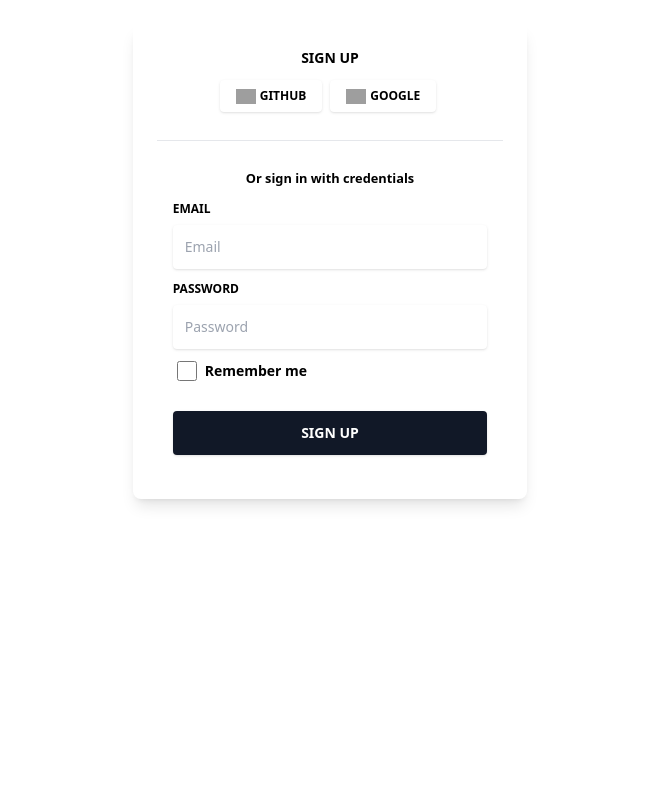
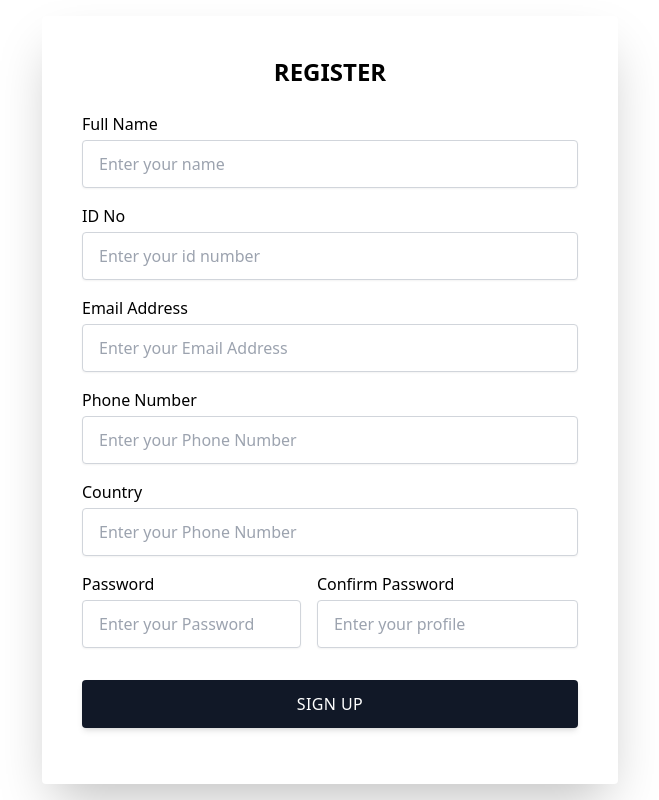
Before and after one commit to dillahmwangi/BorderLink, a React (Vite) app: page /signup in a window 1280 px wide. Shown: the whole page, without its empty margins (310-969 px from the left). Built offline with nearby package versions, Linux system fonts and the light colour scheme; grey boxes are pictures that could not be loaded.

Commit message:
added more fields in the sign up form

```diff
--- a/src/Pages/Signup.jsx
+++ b/src/Pages/Signup.jsx
@@ -1,47 +1,155 @@
 import React from 'react'
+import { Link } from 'react-router-dom'
+
 
 const Signup = () => {
+
   return (
-    <section className="bg-blueGray-50">
-    <div className="w-full lg:w-4/12 px-4 mx-auto pt-6">
-      <div className="relative flex flex-col min-w-0 break-words w-full mb-6 shadow-lg rounded-lg bg-blueGray-200 border-0">
-        <div className="rounded-t mb-0 px-6 py-6">
-          <div className="text-center mb-3">
-            <h6 className="text-blueGray-500 text-sm font-bold">
-              SIGN UP
-            </h6>
-          </div>
-          <div className="btn-wrapper text-center">
-            <button className="bg-white active:bg-blueGray-50 text-blueGray-700 px-4 py-2 rounded outline-none focus:outline-none mr-2 mb-1 uppercase shadow hover:shadow-md inline-flex items-center font-bold text-xs ease-linear transition-all duration-150" type="button">
-              <img alt="..." className="w-5 mr-1" src="https://demos.creative-tim.com/notus-js/assets/img/github.svg"/>Github</button>
-            <button className="bg-white active:bg-blueGray-50 text-blueGray-700 px-4 py-2 rounded outline-none focus:outline-none mr-1 mb-1 uppercase shadow hover:shadow-md inline-flex items-center font-bold text-xs ease-linear transition-all duration-150" type="button">
-              <img alt="..." className="w-5 mr-1" src="https://demos.creative-tim.com/notus-js/assets/img/google.svg"/>Google </button>
 
-          </div>
-          <hr className="mt-6 border-b-1 border-blueGray-300"/>
+
+    <section className="bg-Gray-500">
+     <div className="w-full max-w-3xl mx-auto py-4 px-4  xl:px-8 xl:w-6/12">
+    <div className="bg-white rounded shadow-2xl p-7 sm:p-10">
+      <h3 className="mb-4 text-xl font-semibold sm:text-center sm:mb-6 sm:text-2xl">
+       REGISTER
+      </h3>
+      <form>
+
+        <div className="mb-1 sm:mb-2">
+          <label
+            htmlFor="Full Name"
+            className="inline-block mb-1 font-medium"
+          >
+           Full Name
+          </label>
+          <input
+            placeholder="Enter your name"
+            required
+            type="text"
+            className="flex-grow w-full h-12 px-4 mb-2 transition duration-200 bg-white border border-gray-300 rounded shadow-sm appearance-none focus:border-deep-purple-accent-400 focus:outline-none focus:shadow-outline"
+            id="userId"
+            name="id"
+
+          />
         </div>
-        <div className="flex-auto px-4 lg:px-10 py-10 pt-0">
-          <div className="text-blueGray-400 text-center mb-3 font-bold">
-            <small>Or sign in with credentials</small>
-          </div>
-          <form>
-            <div className="relative w-full mb-3">
-              <label className="block uppercase text-blueGray-600 text-xs font-bold mb-2" htmlhtmlhtmlFor="grid-password">Email</label><input type="email" className="border-0 px-3 py-3 placeholder-blueGray-300 text-blueGray-600 bg-white rounded text-sm shadow focus:outline-none focus:ring w-full ease-linear transition-all duration-150" placeholder="Email"/>
-            </div>
-            <div className="relative w-full mb-3">
-              <label className="block uppercase text-blueGray-600 text-xs font-bold mb-2" htmlhtmlhtmlFor="grid-password">Password</label><input type="password" className="border-0 px-3 py-3 placeholder-blueGray-300 text-blueGray-600 bg-white rounded text-sm shadow focus:outline-none focus:ring w-full ease-linear transition-all duration-150" placeholder="Password"/>
-            </div>
-            <div>
-              <label className="inline-flex items-center cursor-pointer"><input id="customCheckLogin" type="checkbox" className="form-checkbox border-0 rounded text-blueGray-700 ml-1 w-5 h-5 ease-linear transition-all duration-150"/><span className="ml-2 text-sm font-semibold text-blueGray-600">Remember me</span></label>
-            </div>
-            <div className="text-center mt-6">
-              <button className="bg-gray-900 text-white active:bg-blueGray-600 text-sm font-bold uppercase px-6 py-3 rounded shadow hover:shadow-lg outline-none focus:outline-none mr-1 mb-1 w-full ease-linear transition-all duration-150" type="button"> Sign Up </button>
-            </div>
-          </form>
+        <div className="mb-1 sm:mb-2">
+          <label
+            htmlFor="email"
+            className="inline-block mb-1 font-medium"
+          >
+            ID No
+          </label>
+          <input
+            placeholder="Enter your id number"
+            required
+            type="password"
+            className="flex-grow w-full h-12 px-4 mb-2 transition duration-200 bg-white border border-gray-300 rounded shadow-sm appearance-none focus:border-deep-purple-accent-400 focus:outline-none focus:shadow-outline"
+            id="password"
+            name="password"
+          />
         </div>
-      </div>
+        <div className="mb-1 sm:mb-2">
+          <label
+            htmlFor="email"
+            className="inline-block mb-1 font-medium"
+          >
+            Email Address
+          </label>
+          <input
+            placeholder="Enter your Email Address"
+            required
+            type="password"
+            className="flex-grow w-full h-12 px-4 mb-2 transition duration-200 bg-white border border-gray-300 rounded shadow-sm appearance-none focus:border-deep-purple-accent-400 focus:outline-none focus:shadow-outline"
+            id="password"
+            name="password"
+          />
+        </div>
+
+        <div className="mb-1 sm:mb-2">
+          <label
+            htmlFor="email"
+            className="inline-block mb-1 font-medium"
+          >
+            Phone Number
+          </label>
+          <input
+            placeholder="Enter your Phone Number"
+            required
+            type="password"
+            className="flex-grow w-full h-12 px-4 mb-2 transition duration-200 bg-white border border-gray-300 rounded shadow-sm appearance-none focus:border-deep-purple-accent-400 focus:outline-none focus:shadow-outline"
+            id="password"
+            name="password"
+          />
+        </div>
+        <div className="mb-1 sm:mb-2">
+          <label
+            htmlFor="email"
+            className="inline-block mb-1 font-medium"
+          >
+            Country
+          </label>
+          <input
+            placeholder="Enter your Phone Number"
+            required
+            type="password"
+            className="flex-grow w-full h-12 px-4 mb-2 transition duration-200 bg-white border border-gray-300 rounded shadow-sm appearance-none focus:border-deep-purple-accent-400 focus:outline-none focus:shadow-outline"
+            id="password"
+            name="password"
+          />
+        </div>
+        <div className='flex justify-between space-x-4'>
+        <div className="mb-1 sm:mb-2">
+          <label
+            htmlFor="email"
+            className="inline-block mb-1 font-medium"
+          >
+           Password
+          </label>
+          <input
+            placeholder="Enter your Password"
+            required
+            type="password"
+            className="flex-grow w-full h-12 px-4 mb-2 transition duration-200 bg-white border border-gray-300 rounded shadow-sm appearance-none focus:border-deep-purple-accent-400 focus:outline-none focus:shadow-outline"
+            id="password"
+            name="password"
+          />
+        </div>
+        <div className="mb-1 sm:mb-2">
+          <label
+            htmlFor="email"
+            className="inline-block mb-1 font-medium"
+          >
+            Confirm Password
+          </label>
+          <input
+            placeholder="Enter your profile"
+            required
+            type="password"
+            className="flex-grow w-full h-12 px-4 mb-2 transition duration-200 bg-white border border-gray-300 rounded shadow-sm appearance-none focus:border-deep-purple-accent-400 focus:outline-none focus:shadow-outline"
+            id="password"
+            name="password"
+          />
+        </div>
+        </div>
+        <div className="mt-4 mb-2 sm:mb-4">
+          <Link
+          to={'/createprofile'}>
+          <button
+
+            type="submit"
+            className="inline-flex items-center justify-center w-full h-12 px-6 font-medium tracking-wide text-white transition duration-200 rounded shadow-md bg-gray-900 hover:bg-gray-800 focus:shadow-outline focus:outline-none"
+          >
+            SIGN UP
+          </button>
+          </Link>
+        </div>
+
+
+      </form>
     </div>
-  </section>
+  </div>
+
+    </section>
   )
 }
 
```
